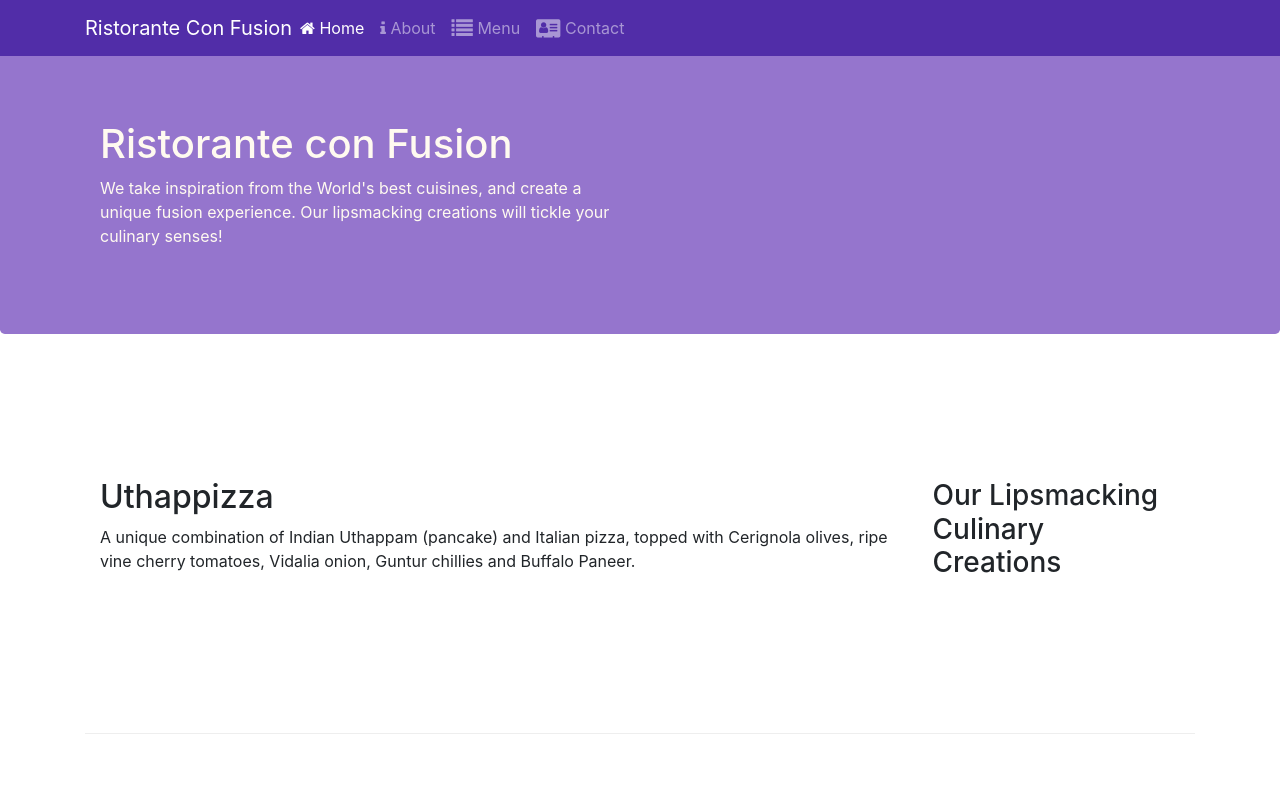
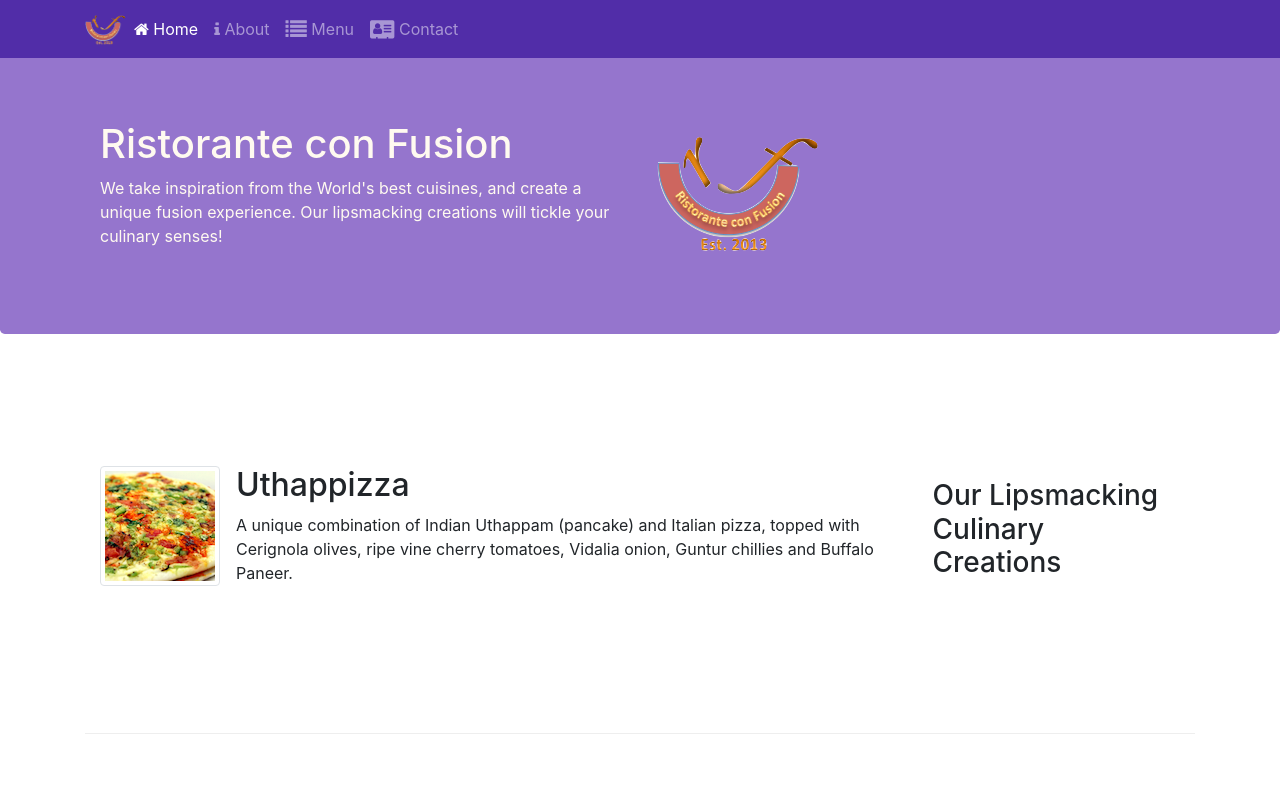
Before and after one commit to diegocejj/WebPageHongKong, a website: page index.html in a window 1280 px wide. Shown: the top 800 px of the page. Drawn offline with nearby package versions, Linux system fonts and the light colour scheme.

Commit message:
Add Images thumbnails and media objects

```diff
--- a/index.html
+++ b/index.html
@@ -25,7 +25,7 @@
             <button class="navbar-toggler" type="button" date-toggle="collapse" data-target="#Navbar">
                 <span class="navbar-toggler-icon"></span>
             </button>
-            <a class="navbar-brand mr-auto" href="#">Ristorante Con Fusion</a>
+            <a class="navbar-brand mr-auto" href="#"><img src="img/logo.png" heigth="30" width="41"></a>
             <div class="collapse navbar-collapse" id="Navbar">
                 <ul class="navbar-nav mr-auto"> <!--mr margin right-->
                     <li class="nav-item active"><a class="nav-link" href="#"><span class="fa fa-home"></span> Home</a></li> <!-- link active-->
@@ -44,7 +44,8 @@
                     <h1>Ristorante con Fusion</h1>
                     <p>We take inspiration from the World's best cuisines, and create a unique fusion experience. Our lipsmacking creations will tickle your culinary senses!</p>
                 </div>
-                <div class="col-12 col-sm">
+                <div class="col-12 col-sm align-self-center">
+                    <img src="img/logo.png" class="img-fluid">
                 </div>
             </div>
         </div>
@@ -56,8 +57,14 @@
                 <h3>Our Lipsmacking Culinary Creations</h3>
             </div>
             <div class="col col-sm order-sm-first col-md">
-                <h2>Uthappizza</h2>
-                <p class="d-none d-sm-block">A unique combination of Indian Uthappam (pancake) and Italian pizza, topped with Cerignola olives, ripe vine cherry tomatoes, Vidalia onion, Guntur chillies and Buffalo Paneer.</p>
+                <div class="media">
+                    <img class="d-flex mr-3 img-thumbnail align-items-center"
+                        src="img/uthappizza.png" alt="uthappizza">
+                    <div class="media-body">
+                        <h2 class="mt-0">Uthappizza</h2>
+                        <p class="d-none d-sm-block">A unique combination of Indian Uthappam (pancake) and Italian pizza, topped with Cerignola olives, ripe vine cherry tomatoes, Vidalia onion, Guntur chillies and Buffalo Paneer.</p>
+                    </div>
+                </div>
             </div>
         </div>
 
@@ -77,9 +84,15 @@
                 <h3>Meet our Culinary Specialists</h3>
             </div>
             <div class="col col-sm order-sm-first col-md">
-                <h2>Alberto Somayya</h2>
-                <h4>Executive Chef</h4>
-                <p class="d-none d-sm-block">Award winning three-star Michelin chef with wide International experience having worked closely with whos-who in the culinary world, he specializes in creating mouthwatering Indo-Italian fusion experiences. </p>
+                <div class="media">
+                    <img class="d-flex mr-3 img-thumbnail align-self-center"
+                        src="img/alberto.png" alt="alberto">
+                    <div class="media-body">
+                        <h2>Alberto Somayya</h2>
+                        <h4>Executive Chef</h4>
+                        <p class="d-none d-sm-block">Award winning three-star Michelin chef with wide International experience having worked closely with whos-who in the culinary world, he specializes in creating mouthwatering Indo-Italian fusion experiences. </p>
+                    </div>
+                </div>
             </div>
         </div>
     </div>
```
Also changed, not shown: aboutus.html (+2 -1 lines), contactus.html (+2 -1 lines), img/alberto.png (added), img/buffet.png (added), img/logo.png (added), img/uthappizza.png (added), 1 other file.
